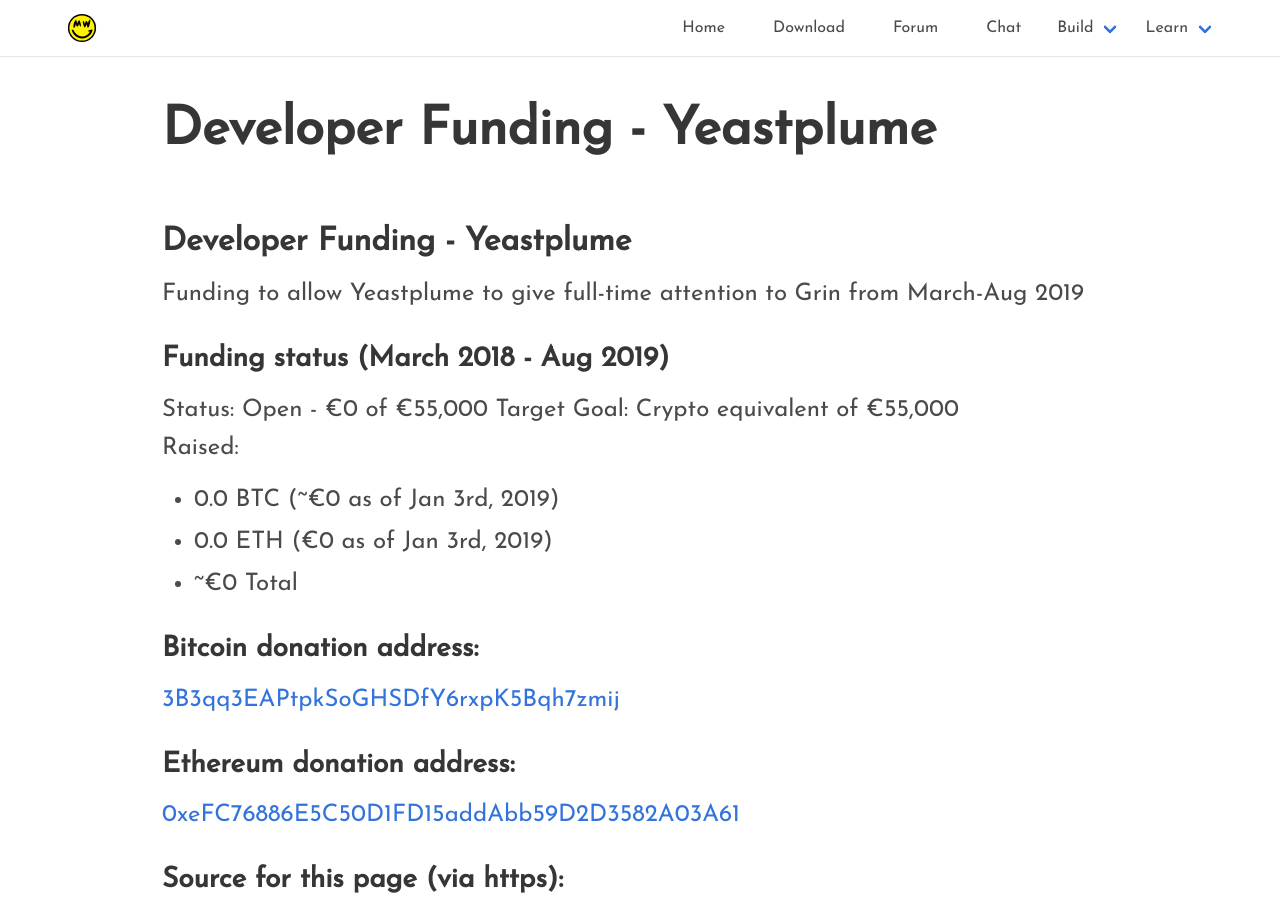
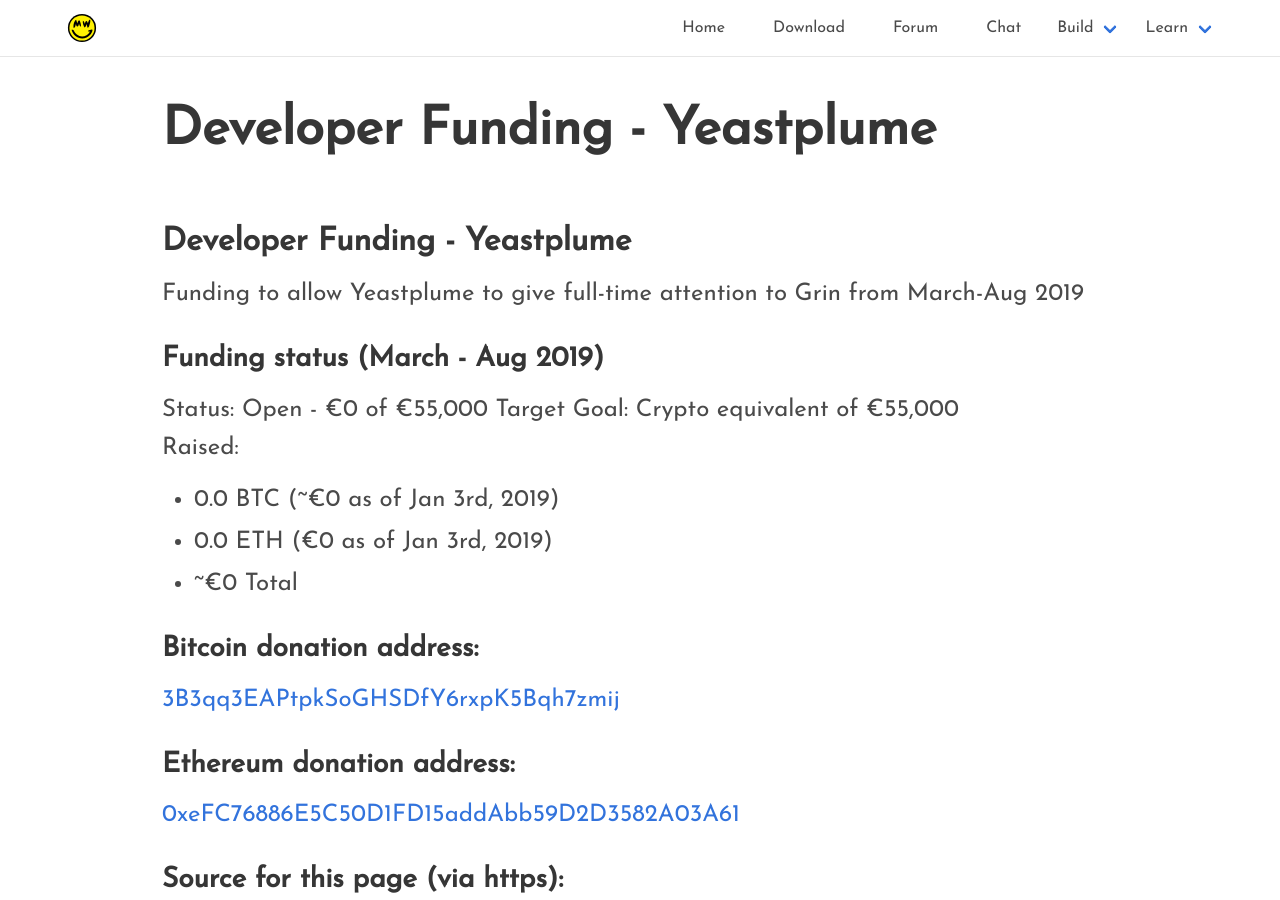
Before and after one commit to mimblewimble/site, a Jekyll site: the page built from yeastplume.md, in a window 1280 px wide and 900 px high. Built offline with Jekyll 4.4.1, drawn with Linux system fonts in a browser that asks for light colours; nearby versions of some CDN libraries; our own code applies the rules of GitHub Pages for plain Markdown files.

Commit message:
fix(typo): Fixed typo in yeastplume funding page

```diff
--- a/yeastplume.md
+++ b/yeastplume.md
@@ -6,7 +6,7 @@
 
 Funding to allow Yeastplume to give full-time attention to Grin from March-Aug 2019
 
-## Funding status (March 2018 - Aug 2019)
+## Funding status (March - Aug 2019)
 
 Status: Open - €0 of €55,000 Target
 Goal: Crypto equivalent of €55,000
```
